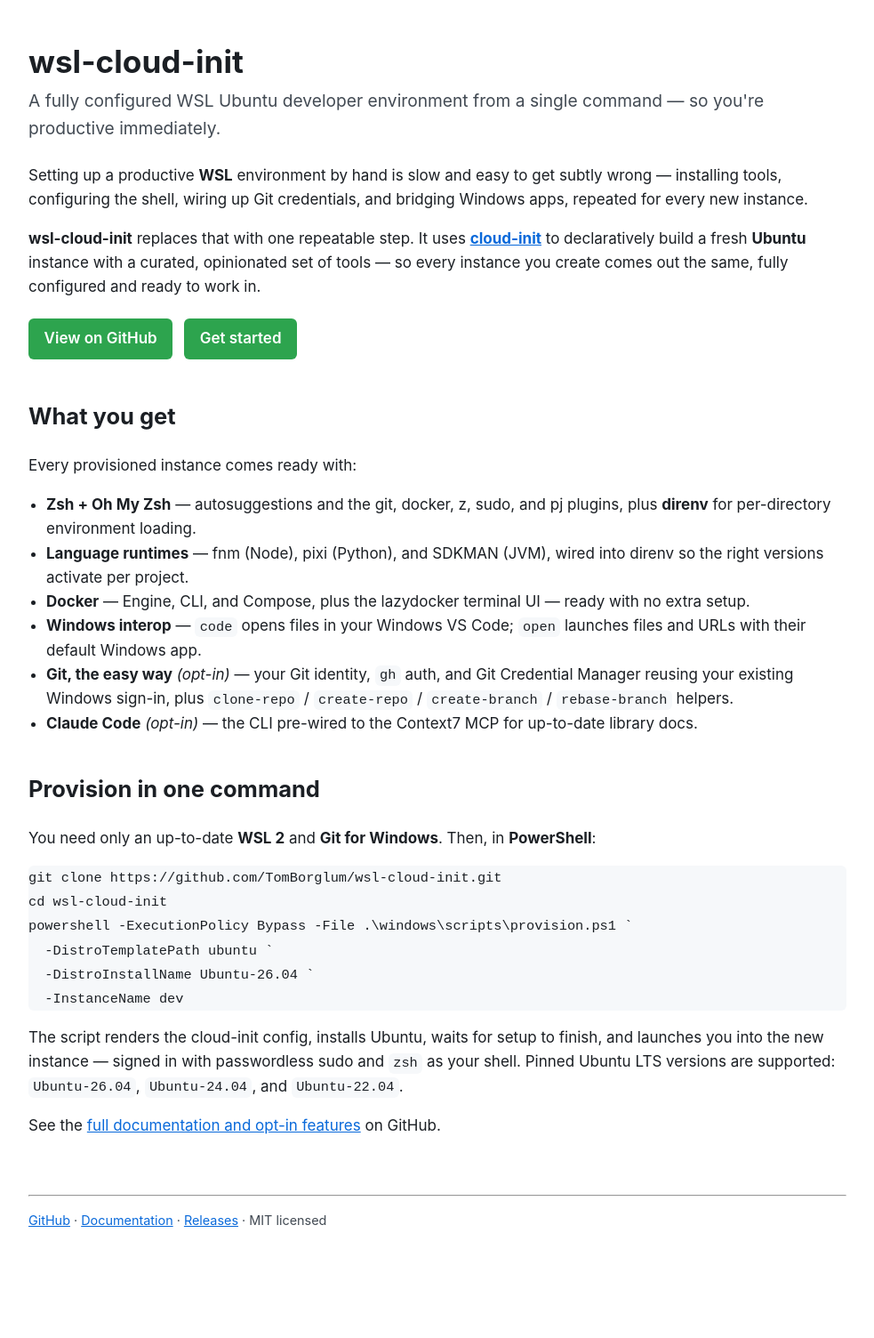
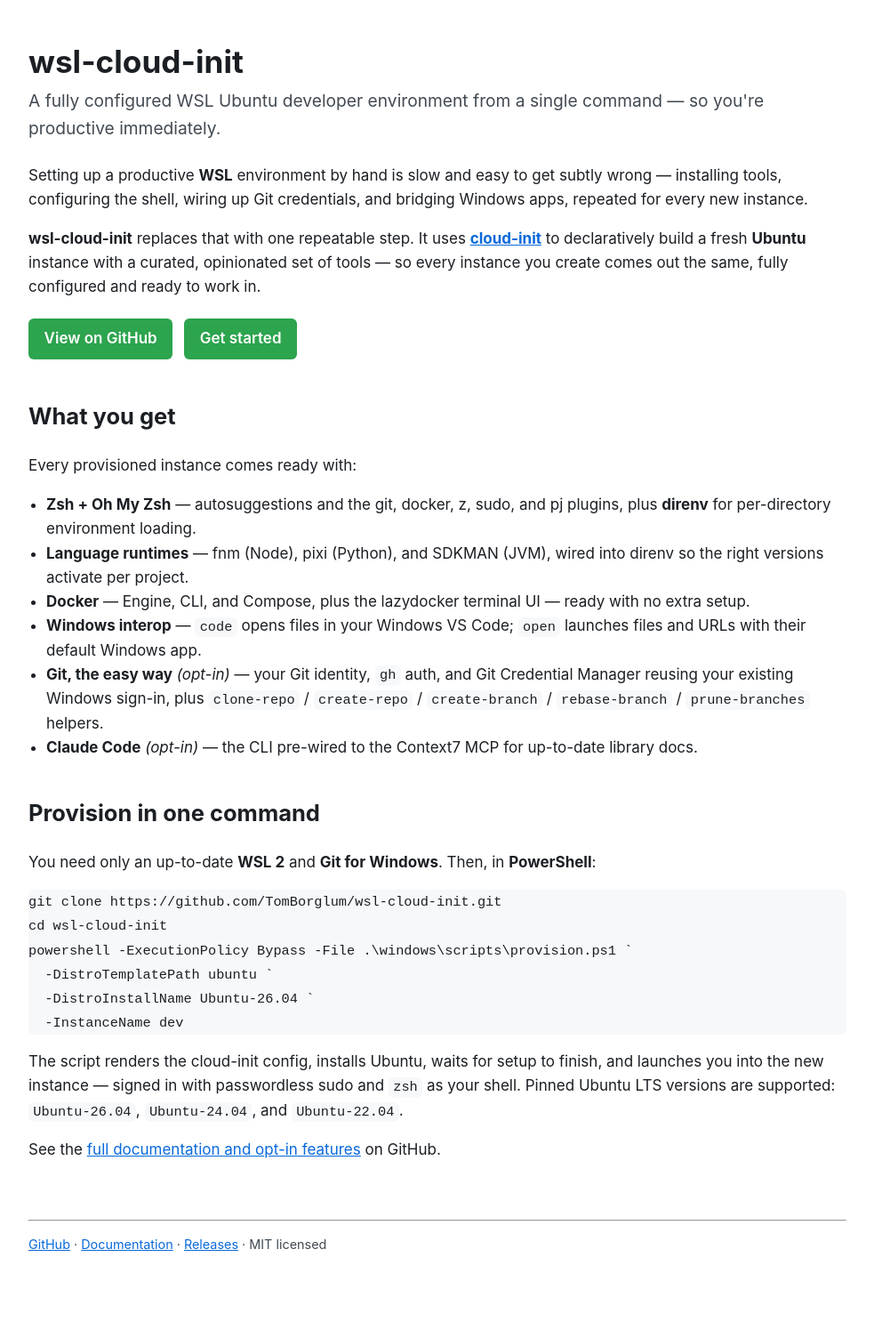
Before and after one commit to TomBorglum/wsl-cloud-init, a Jekyll site: the page built from docs/index.md, in a window 1280 px wide. Shown: the whole page at 89% size, without its empty margins (148-1131 px from the left). Built offline with Jekyll 4.4.1, drawn with Linux system fonts in a browser that asks for light colours; before the commit the page ends 1477 px from its top, so only the background shows below that.

Commit message:
feat: add prune-branches helper and enable fetch.prune (#45)
* feat: add prune-branches helper and enable fetch.prune

Add a `prune-branches` zsh git helper (opt-in via -InstallGitConfig) that
clears local branches whose life at the remote has ended, so they stop piling
up in the checkout.

Rules: keep branches that were never pushed (no upstream — work that never left
your machine) and branches still tracking a live upstream (in progress); the
current branch is never touched. A branch whose upstream is [gone] (merged and
auto-deleted, or deleted) is a deletion candidate. Reliably telling "gone with
unpushed commits" from "gone and fully pushed" isn't possible (git drops the
last-pushed ref when the remote branch is deleted), so candidates are
force-deleted and the tip SHA is printed, keeping each delete recoverable via
`git branch <name> <sha>`.

Deletion is gated by a per-branch confirmation prompt (default keeps; y deletes,
a deletes all remaining, q stops); -y/--yes skips the prompts, and a
non-interactive run without -y just lists the candidates without deleting.

Also set `fetch.prune=true` in the git config so stale origin/* refs are pruned
automatically on every fetch/pull, keeping that responsibility in config rather
than the helper.

Co-Authored-By: Claude Opus 4.8 <noreply@anthropic.com>

* Updated comments

---------

Co-authored-by: Claude Opus 4.8 <noreply@anthropic.com>

```diff
--- a/docs/index.md
+++ b/docs/index.md
@@ -31,7 +31,7 @@ Every provisioned instance comes ready with:
 - **Language runtimes** — fnm (Node), pixi (Python), and SDKMAN (JVM), wired into direnv so the right versions activate per project.
 - **Docker** — Engine, CLI, and Compose, plus the lazydocker terminal UI — ready with no extra setup.
 - **Windows interop** — `code` opens files in your Windows VS Code; `open` launches files and URLs with their default Windows app.
-- **Git, the easy way** *(opt-in)* — your Git identity, `gh` auth, and Git Credential Manager reusing your existing Windows sign-in, plus `clone-repo` / `create-repo` / `create-branch` / `rebase-branch` helpers.
+- **Git, the easy way** *(opt-in)* — your Git identity, `gh` auth, and Git Credential Manager reusing your existing Windows sign-in, plus `clone-repo` / `create-repo` / `create-branch` / `rebase-branch` / `prune-branches` helpers.
 - **Claude Code** *(opt-in)* — the CLI pre-wired to the Context7 MCP for up-to-date library docs.
 
 ## Provision in one command
```
Also changed, not shown: README.md, 2 other files.
